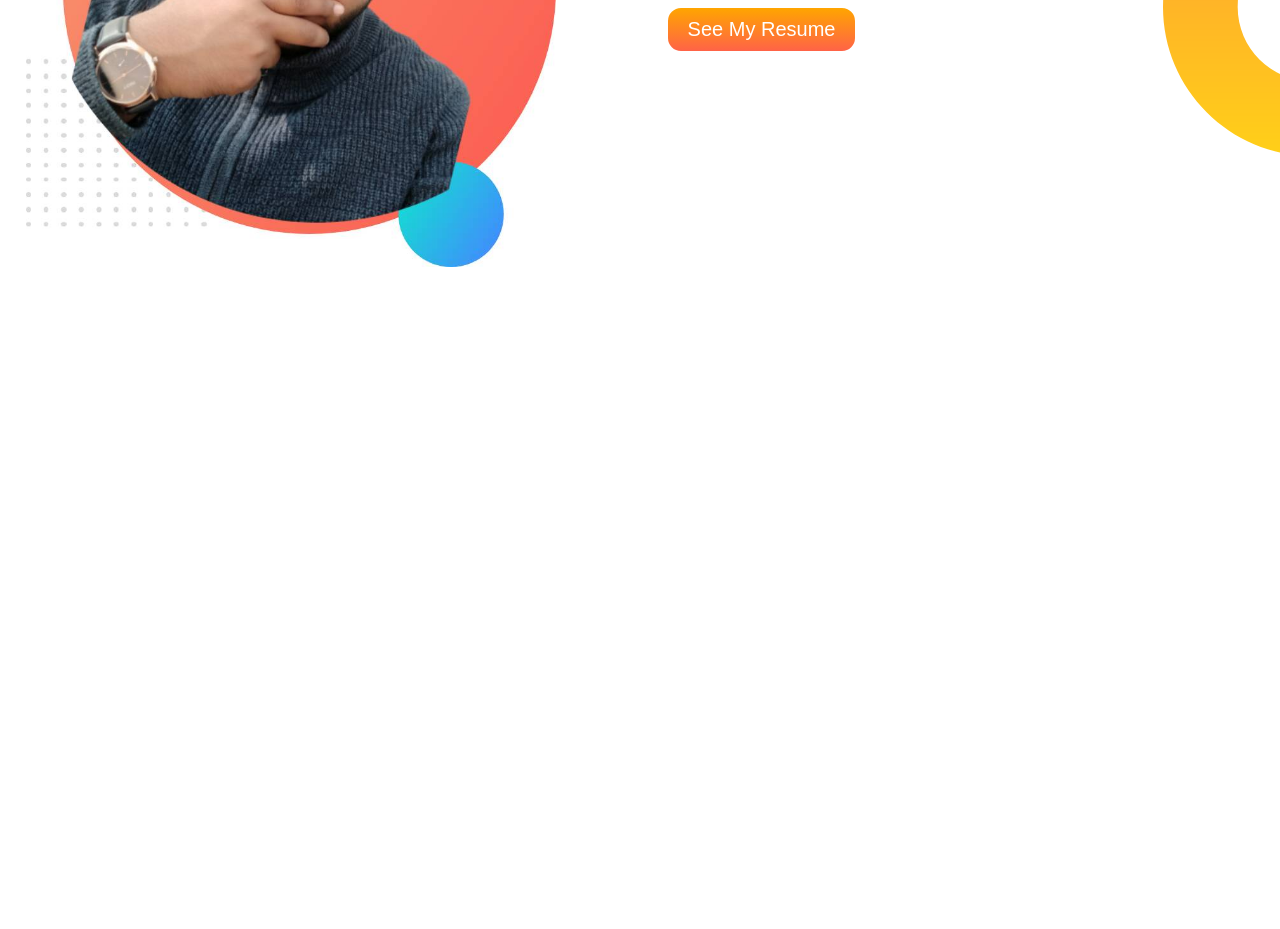
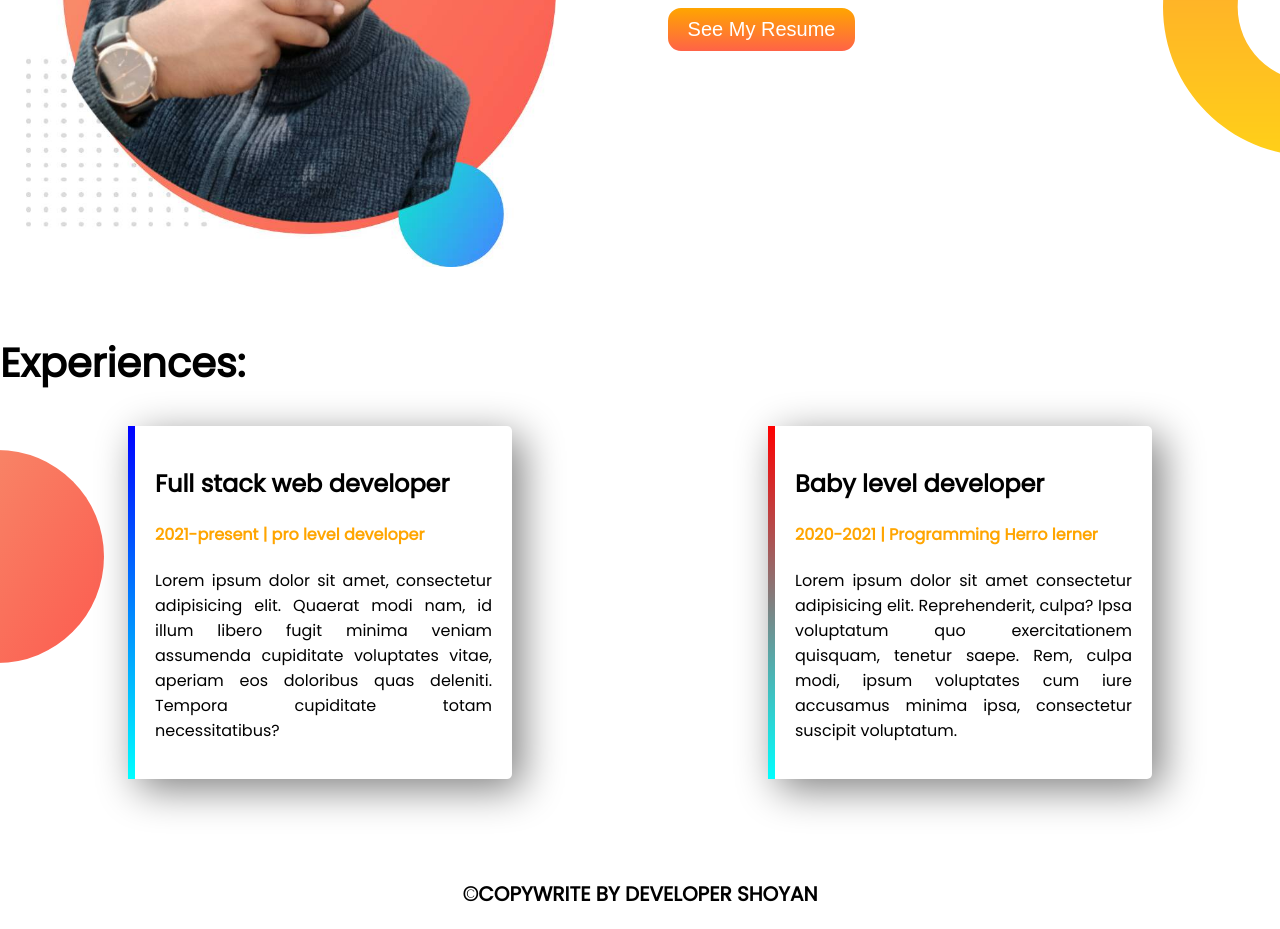
Before and after one commit to shoyan30/portfolio_website, a plain HTML site: page index.html in a window 1280 px wide. Shown: the part 927-1856 px from the top of the page. Before the commit the page ends 1227 px from the top, so only its background shows below. Drawn offline with Linux system fonts and the light colour scheme.

Commit message:
complete

```diff
--- a/index.html
+++ b/index.html
@@ -44,6 +44,24 @@
         </div>
 
     </section>
+    <section class="experience">
+        <h1>Experiences:</h1>
+        <div class="level">
+            <div id="left-border" class="half-footer-width">
+                <h2>Full stack web developer</h2>
+                <h4 style="color: orange">2021-present | pro level developer</h4>
+                <p>Lorem ipsum dolor sit amet, consectetur adipisicing elit. Quaerat modi nam, id illum libero fugit minima veniam assumenda cupiditate voluptates vitae, aperiam eos doloribus quas deleniti. Tempora cupiditate totam necessitatibus?</p>
+             </div>
+             <div class="half-footer-width">
+                 <h2>Baby level developer</h2>
+                 <h4 style="color: orange">2020-2021 | Programming Herro lerner</h4>
+                 <p>Lorem ipsum dolor sit amet consectetur adipisicing elit. Reprehenderit, culpa? Ipsa voluptatum quo exercitationem quisquam, tenetur saepe. Rem, culpa modi, ipsum voluptates cum iure accusamus minima ipsa, consectetur suscipit voluptatum.</p>
+             </div>
+        </div>
 
+    </section>
+    <footer class="last">
+        <p>&copy;COPYWRITE BY DEVELOPER SHOYAN</p>
+    </footer>
 </body>
 </html>
--- a/style.css
+++ b/style.css
@@ -37,3 +37,37 @@ h1{
     background-position: right;
 
 }
+.experience{
+    background-image: url(images/exp-bg.png);
+    background-repeat: no-repeat;
+    background-position: left;
+}
+.level{
+    display: flex;
+
+}
+.half-footer-width{
+    width:400px;
+    margin-left: 10%;
+    margin-right: 10%;
+    box-shadow: 10px 10px 40px gray;
+    padding: 20px;
+    text-align: justify;
+    border-radius: 5px;
+
+    border-left: 7px solid ;
+    border-image: linear-gradient(red, cyan);
+    border-image-slice: 1;
+}
+#left-border{
+  border-left: 7px solid ;
+  border-image: linear-gradient(blue, cyan);
+  border-image-slice: 1;
+  border-radius: 5px;
+}
+.last{
+    text-align: center;
+    font-size: 20px;
+    margin-top: 100px;
+    font-weight: bolder;
+}
```
